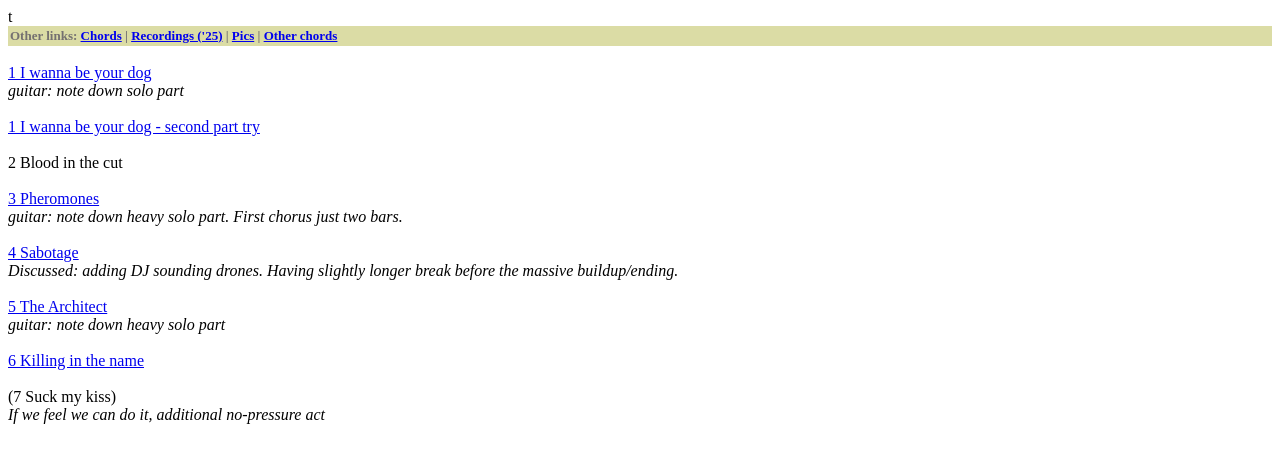
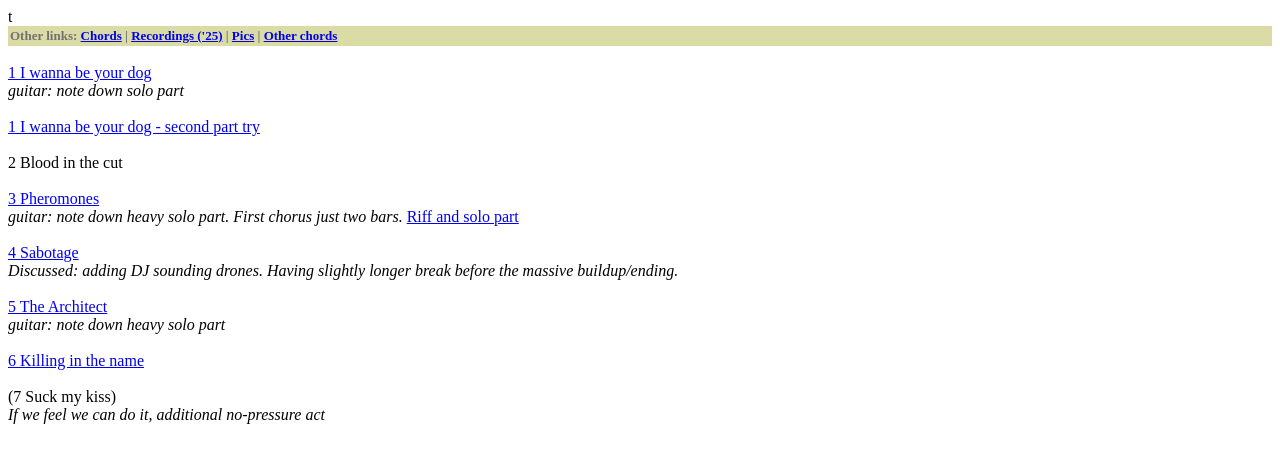
Before and after one commit to tkjelsrud/badstudio-portfolio, a Jekyll site: the page bedby10/setlist/index.html, which Jekyll copies as it is, in a window 1280 px wide. Shown: the top 463 px of the page. Built offline with Jekyll 4.4.1, drawn with Linux system fonts in a browser that asks for light colours.

Commit message:
Update setlist with additional song links
Added links for 'Pheromones' and 'Riff and solo part' to the setlist.

```diff
--- a/bedby10/setlist/index.html
+++ b/bedby10/setlist/index.html
@@ -31,6 +31,7 @@ t<!DOCTYPE html>
 2 Blood in the cut<br/><br/>
 <a href="https://jottacloud.com/s/0215aeac0c72817417391f0890634d970fa">3 Pheromones</a>
 <br/><em>guitar: note down heavy solo part. First chorus just two bars.</em>
+<a href="https://jottacloud.com/s/0218e36a187a7a84cc2b7e2ec34180e4283">Riff and solo part</a>
 <br/><br/>
 <a href="https://jottacloud.com/s/0216690155fb65b4a82a973417489d495d7">4 Sabotage</a>
 <br/><em>Discussed: adding DJ sounding drones. Having slightly longer break before the massive buildup/ending.</em>
```
